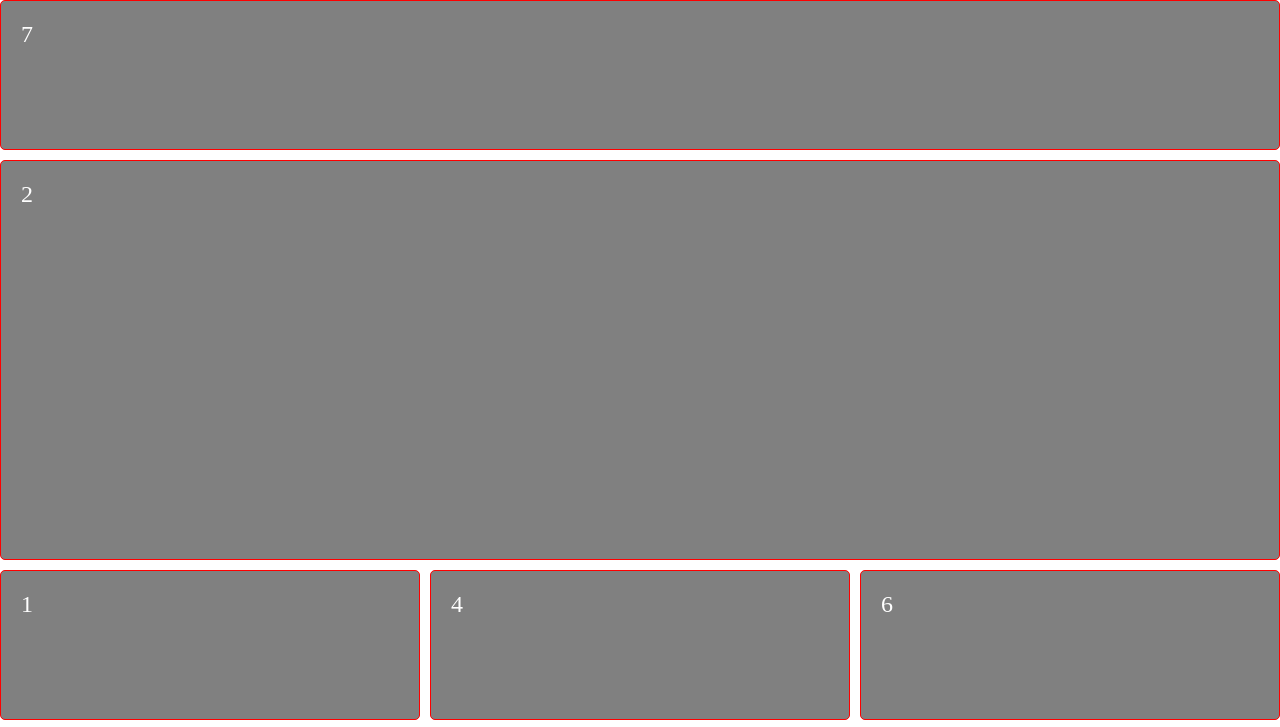
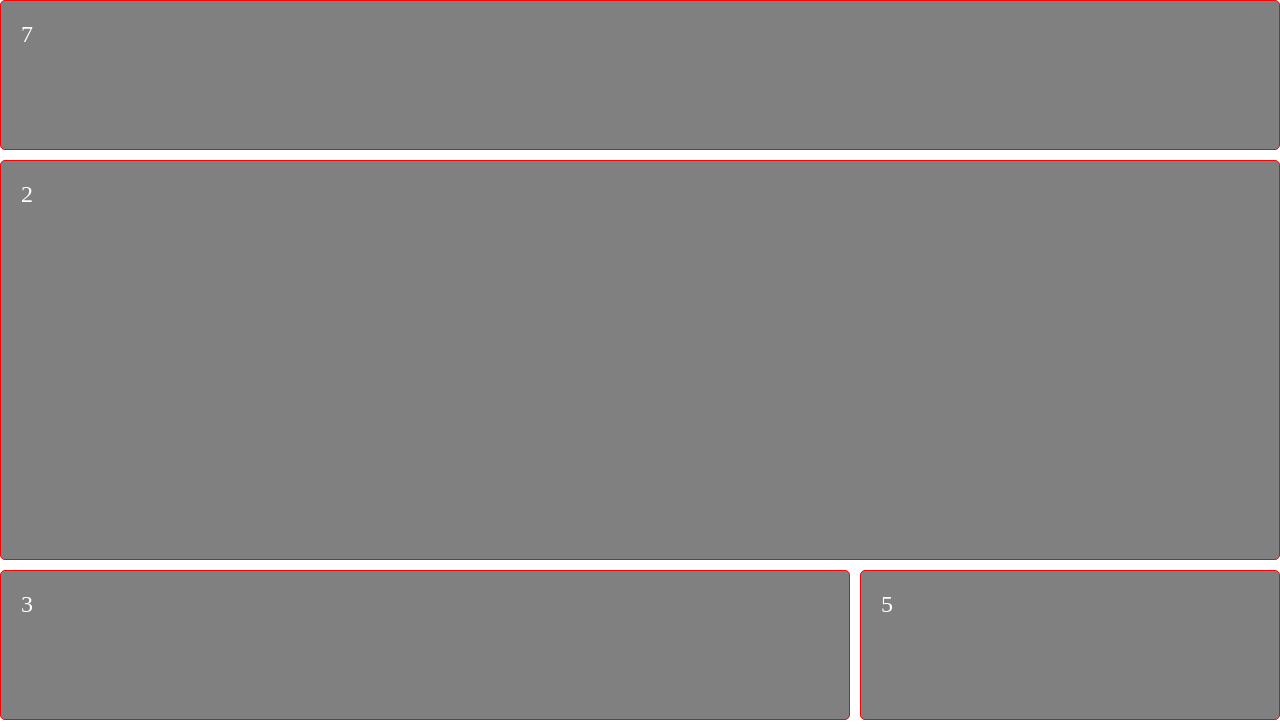
Before and after one commit to AndreaCoggio94/code-training-css-grids, a plain HTML site: page index.html in a window 1280 px wide. Shown: the top 727 px of the page. Drawn offline with Linux system fonts and the light colour scheme.

Commit message:
checking grid template areas

```diff
--- a/css/style.css
+++ b/css/style.css
@@ -27,6 +27,11 @@
     /* column-gap: 10px;
     row-gap: 10px; */
     gap: 10px;
+    grid-template-areas:
+    "header header header"
+    "main main main"
+    "footer-left footer-left footer-right"
+    ;
 }
 
 header {
@@ -34,21 +39,25 @@ header {
     grid-column-end: 4;
     grid-row-start: 1;
     grid-row-end: 1; */
-    grid-column: 1 / span 3;
-    grid-row: 1;
+    /* grid-column: 1 / span 3;
+    grid-row: 1; */
+    grid-area: header;
 }
 
 .main {
-    grid-column: 1 / span 3;
-    grid-row: 2;
+    /* grid-column: 1 / span 3;
+    grid-row: 2; */
+    grid-area: main;
 }
 
 .footer-left {
-    grid-column: 1 / span 2;
-    grid-row: 5;
+    /* grid-column: 1 / span 2;
+    grid-row: 5; */
+    grid-area: footer-left;
 }
 
 .footer-right {
-    grid-column: 3;
-    grid-row: 5;
+    /* grid-column: 3;
+    grid-row: 5; */
+    grid-area: footer-right;
 }
```
